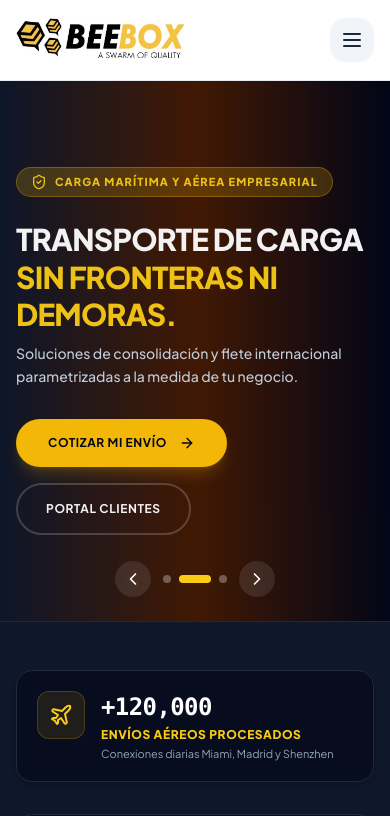
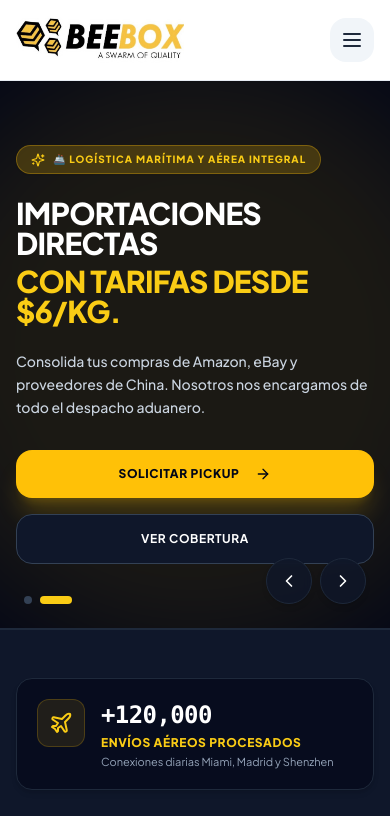
Before and after one commit to saraiherrerab/Beebox-Empresa-De-Transporte, a Next.js app: page / in a window 390 px wide. Shown: the top 816 px of the page. Built offline with nearby package versions, Linux system fonts and the light colour scheme.

Commit message:
feat: implement responsive mobile top headers and navigation drawers for Client and Admin portals

```diff
--- a/src/components/home/HeroCarousel.tsx
+++ b/src/components/home/HeroCarousel.tsx
@@ -2,48 +2,51 @@
 
 import React, { useState, useEffect } from "react";
 import Link from "next/link";
-import { ChevronLeft, ChevronRight, Package, ArrowRight, ShieldCheck, Plane, Ship } from "lucide-react";
+import { ChevronLeft, ChevronRight, ArrowRight, ShieldCheck, Sparkles, Package } from "lucide-react";
 import { Button } from "@/components/ui/Button";
+
+interface SlideData {
+  id: number;
+  badge: string;
+  titleLine1: string;
+  titleLine2: string;
+  description: string;
+  primaryBtnText: string;
+  primaryBtnHref: string;
+  secondaryBtnText: string;
+  secondaryBtnHref: string;
+  bgGradient: string;
+}
 
 export const HeroCarousel: React.FC = () => {
   const [currentSlide, setCurrentSlide] = useState(0);
 
-  const slides = [
+  const slides: SlideData[] = [
     {
-      badge: "LOGÍSTICA INTERNACIONAL & CASILLERO VIRTUAL",
-      title: "RASTREA TUS SUEÑOS,",
-      highlight: "NOSOTROS LOS LLEVAMOS.",
-      desc: "Tu casillero virtual en Miami, Madrid y Shenzhen con entregas rápidas y seguras en todo el país.",
-      ctaPrimary: "ABRIR CASILLERO GRATIS",
-      ctaPrimaryHref: "/registro",
-      ctaSecondary: "SOLICITAR PICKUP",
-      ctaSecondaryHref: "/dashboard/pickup",
-      bgGradient: "from-slate-950 via-slate-900 to-amber-950",
-      icon: Plane,
+      id: 1,
+      badge: "⚡ CASILLERO VIRTUAL EN MIAMI & MADRID",
+      titleLine1: "RASTREA TUS SUEÑOS,",
+      titleLine2: "NOSOTROS LOS LLEVAMOS.",
+      description:
+        "Tu casillero virtual en Miami, Madrid y Shenzhen con entregas rápidas, tarifas transparentes y soporte personalizado.",
+      primaryBtnText: "ABRIR CASILLERO GRATIS",
+      primaryBtnHref: "/registro",
+      secondaryBtnText: "CALCULAR TARIFA",
+      secondaryBtnHref: "#calculadora",
+      bgGradient: "from-slate-950 via-slate-900 to-slate-950",
     },
     {
-      badge: "CARGA MARÍTIMA Y AÉREA EMPRESARIAL",
-      title: "TRANSPORTE DE CARGA",
-      highlight: "SIN FRONTERAS NI DEMORAS.",
-      desc: "Soluciones de consolidación y flete internacional parametrizadas a la medida de tu negocio.",
-      ctaPrimary: "COTIZAR MI ENVÍO",
-      ctaPrimaryHref: "/#cotizador",
-      ctaSecondary: "PORTAL CLIENTES",
-      ctaSecondaryHref: "/dashboard",
-      bgGradient: "from-slate-900 via-amber-950 to-slate-950",
-      icon: Ship,
-    },
-    {
-      badge: "RECOLECCIONES A DOMICILIO",
-      title: "PICKUP INTERNACIONAL",
-      highlight: "DESDE TU PUERTA.",
-      desc: "Programamos la recolección de tus paquetes en cualquier dirección con monitoreo GPS en tiempo real.",
-      ctaPrimary: "PROGRAMAR PICKUP",
-      ctaPrimaryHref: "/dashboard/pickup",
-      ctaSecondary: "VER COBERTURA",
-      ctaSecondaryHref: "/#cobertura",
+      id: 2,
+      badge: "🚢 LOGÍSTICA MARÍTIMA Y AÉREA INTEGRAL",
+      titleLine1: "IMPORTACIONES DIRECTAS",
+      titleLine2: "CON TARIFAS DESDE $6/KG.",
+      description:
+        "Consolida tus compras de Amazon, eBay y proveedores de China. Nosotros nos encargamos de todo el despacho aduanero.",
+      primaryBtnText: "SOLICITAR PICKUP",
+      primaryBtnHref: "/dashboard/pickup",
+      secondaryBtnText: "VER COBERTURA",
+      secondaryBtnHref: "#cobertura",
       bgGradient: "from-slate-950 via-slate-900 to-slate-950",
-      icon: Package,
     },
   ];
 
@@ -54,95 +57,93 @@
     return () => clearInterval(timer);
   }, [slides.length]);
 
-  return (
-    <section className="relative overflow-hidden bg-slate-950 text-white min-h-[540px] sm:min-h-[600px] flex items-center justify-center">
-      {/* Background Gradient & Pattern */}
-      <div className="absolute inset-0 bg-grid-pattern opacity-10 pointer-events-none" />
+  const prevSlide = () => {
+    setCurrentSlide((prev) => (prev - 1 + slides.length) % slides.length);
+  };
 
-      {slides.map((slide, idx) => {
-        const Icon = slide.icon;
-        const isActive = currentSlide === idx;
+  const nextSlide = () => {
+    setCurrentSlide((prev) => (prev + 1) % slides.length);
+  };
+
+  const slide = slides[currentSlide];
 
   return (
-          <div
-            key={idx}
-            className={`absolute inset-0 transition-opacity duration-700 ease-in-out flex items-center ${
-              isActive ? "opacity-100 z-10 pointer-events-auto" : "opacity-0 z-0 pointer-events-none"
-            }`}
-          >
-            <div className={`w-full h-full bg-gradient-to-r ${slide.bgGradient} opacity-95 flex items-center`}>
-              <div className="max-w-7xl mx-auto px-4 sm:px-6 lg:px-8 py-16 w-full">
-                <div className="grid grid-cols-1 lg:grid-cols-12 gap-8 items-center">
-                  <div className="lg:col-span-8 space-y-6">
-                    <span className="inline-flex items-center gap-2 px-3.5 py-1.5 rounded-full bg-amber-500/20 text-amber-400 border border-amber-500/30 text-[11px] font-black tracking-widest uppercase">
-                      <ShieldCheck className="w-4 h-4 text-amber-400" />
+    <section className="relative bg-slate-950 text-white overflow-hidden border-b border-slate-800">
+      {/* Background Radial Glow */}
+      <div className="absolute top-1/2 left-1/2 -translate-x-1/2 -translate-y-1/2 w-[600px] h-[600px] bg-amber-500/10 rounded-full blur-3xl pointer-events-none" />
+
+      <div className="max-w-7xl mx-auto px-4 sm:px-6 lg:px-8 py-16 sm:py-24 lg:py-28 relative z-10">
+        <div className="max-w-3xl space-y-6 sm:space-y-8 animate-in fade-in duration-500">
+          {/* Badge */}
+          <span className="inline-flex items-center gap-2 px-3.5 py-1.5 rounded-full bg-amber-500/20 text-amber-400 text-[10px] sm:text-xs font-black uppercase tracking-widest border border-amber-500/30 shadow-sm">
+            <Sparkles className="w-3.5 h-3.5" />
             {slide.badge}
           </span>
 
+          {/* Main Titles (Fluid Responsive Sizing) */}
           <div className="space-y-2">
-                      <h1 className="text-3xl sm:text-5xl lg:text-6xl font-black tracking-tight text-white leading-tight">
-                        {slide.title} <br />
-                        <span className="text-amber-400">{slide.highlight}</span>
+            <h1 className="text-3xl sm:text-5xl lg:text-6xl font-black tracking-tight leading-none text-white">
+              {slide.titleLine1}
             </h1>
-                      <p className="text-sm sm:text-base text-slate-300 max-w-2xl font-medium leading-relaxed">
-                        {slide.desc}
-                      </p>
+            <h1 className="text-3xl sm:text-5xl lg:text-6xl font-black tracking-tight leading-none text-amber-400">
+              {slide.titleLine2}
+            </h1>
           </div>
 
-                    <div className="flex flex-wrap items-center gap-4 pt-2">
-                      <Link href={slide.ctaPrimaryHref}>
-                        <Button variant="amber" className="rounded-full px-8 py-4 font-bold text-xs uppercase tracking-wider shadow-lg shadow-amber-500/20">
-                          {slide.ctaPrimary} <ArrowRight className="w-4 h-4 ml-1" />
+          {/* Description */}
+          <p className="text-sm sm:text-base lg:text-lg text-slate-300 font-medium leading-relaxed max-w-2xl">
+            {slide.description}
+          </p>
+
+          {/* Responsive CTA Buttons (Stack on Mobile, Row on Desktop) */}
+          <div className="pt-2 flex flex-col sm:flex-row items-stretch sm:items-center gap-4">
+            <Link href={slide.primaryBtnHref} className="w-full sm:w-auto">
+              <Button
+                variant="amber"
+                size="lg"
+                className="w-full sm:w-auto rounded-2xl px-8 py-4 font-black text-xs sm:text-sm tracking-wider uppercase shadow-xl shadow-amber-500/20"
+              >
+                {slide.primaryBtnText} <ArrowRight className="w-4 h-4 ml-2" />
               </Button>
             </Link>
-                      <Link href={slide.ctaSecondaryHref}>
-                        <Button variant="outline" className="rounded-full px-7 py-4 text-xs font-bold text-white border-white/20 hover:bg-white/10 uppercase tracking-wider">
-                          {slide.ctaSecondary}
-                        </Button>
+
+            <Link href={slide.secondaryBtnHref} className="w-full sm:w-auto">
+              <button className="w-full sm:w-auto px-8 py-4 rounded-2xl bg-slate-900 hover:bg-slate-800 text-white font-bold text-xs sm:text-sm tracking-wider uppercase border border-slate-700 transition-colors">
+                {slide.secondaryBtnText}
+              </button>
             </Link>
           </div>
         </div>
+      </div>
 
-                  <div className="hidden lg:flex lg:col-span-4 justify-center">
-                    <div className="w-48 h-48 rounded-3xl bg-amber-500/10 border border-amber-500/30 flex items-center justify-center shadow-2xl backdrop-blur-md">
-                      <Icon className="w-24 h-24 text-amber-400 stroke-[1.5]" />
-                    </div>
-                  </div>
-                </div>
-              </div>
-            </div>
-          </div>
-        );
-      })}
-
-      {/* Slide Navigation Controls */}
-      <div className="absolute bottom-6 left-1/2 -translate-x-1/2 z-20 flex items-center gap-3">
+      {/* Carousel Arrow Navigation */}
+      <div className="absolute bottom-6 right-6 z-20 flex items-center gap-2">
         <button
-          onClick={() => setCurrentSlide((prev) => (prev - 1 + slides.length) % slides.length)}
-          className="p-2 rounded-full bg-white/10 hover:bg-white/20 text-white backdrop-blur-sm transition-all"
+          onClick={prevSlide}
+          className="p-3 rounded-full bg-slate-900/80 hover:bg-slate-800 text-white border border-slate-800 shadow-md backdrop-blur-sm transition-all"
         >
           <ChevronLeft className="w-5 h-5" />
         </button>
+        <button
+          onClick={nextSlide}
+          className="p-3 rounded-full bg-slate-900/80 hover:bg-slate-800 text-white border border-slate-800 shadow-md backdrop-blur-sm transition-all"
+        >
+          <ChevronRight className="w-5 h-5" />
+        </button>
+      </div>
 
-        <div className="flex items-center gap-2">
-          {slides.map((_, idx) => (
+      {/* Carousel Slide Indicators */}
+      <div className="absolute bottom-6 left-6 z-20 flex items-center gap-2">
+        {slides.map((s, idx) => (
           <button
-              key={idx}
+            key={s.id}
             onClick={() => setCurrentSlide(idx)}
             className={`h-2 rounded-full transition-all ${
-                currentSlide === idx ? "w-8 bg-amber-400" : "w-2 bg-white/30 hover:bg-white/50"
+              currentSlide === idx ? "w-8 bg-amber-400" : "w-2 bg-slate-700"
             }`}
           />
         ))}
       </div>
-
-        <button
-          onClick={() => setCurrentSlide((prev) => (prev + 1) % slides.length)}
-          className="p-2 rounded-full bg-white/10 hover:bg-white/20 text-white backdrop-blur-sm transition-all"
-        >
-          <ChevronRight className="w-5 h-5" />
-        </button>
-      </div>
     </section>
   );
 };
```
Also changed, not shown: src/app/admin/layout.tsx (+51 -4 lines), src/app/dashboard/layout.tsx (+53 -4 lines), 1 other file (tests, documents, lock files or other folders). Lines whose indentation alone changed are shown as unchanged.
